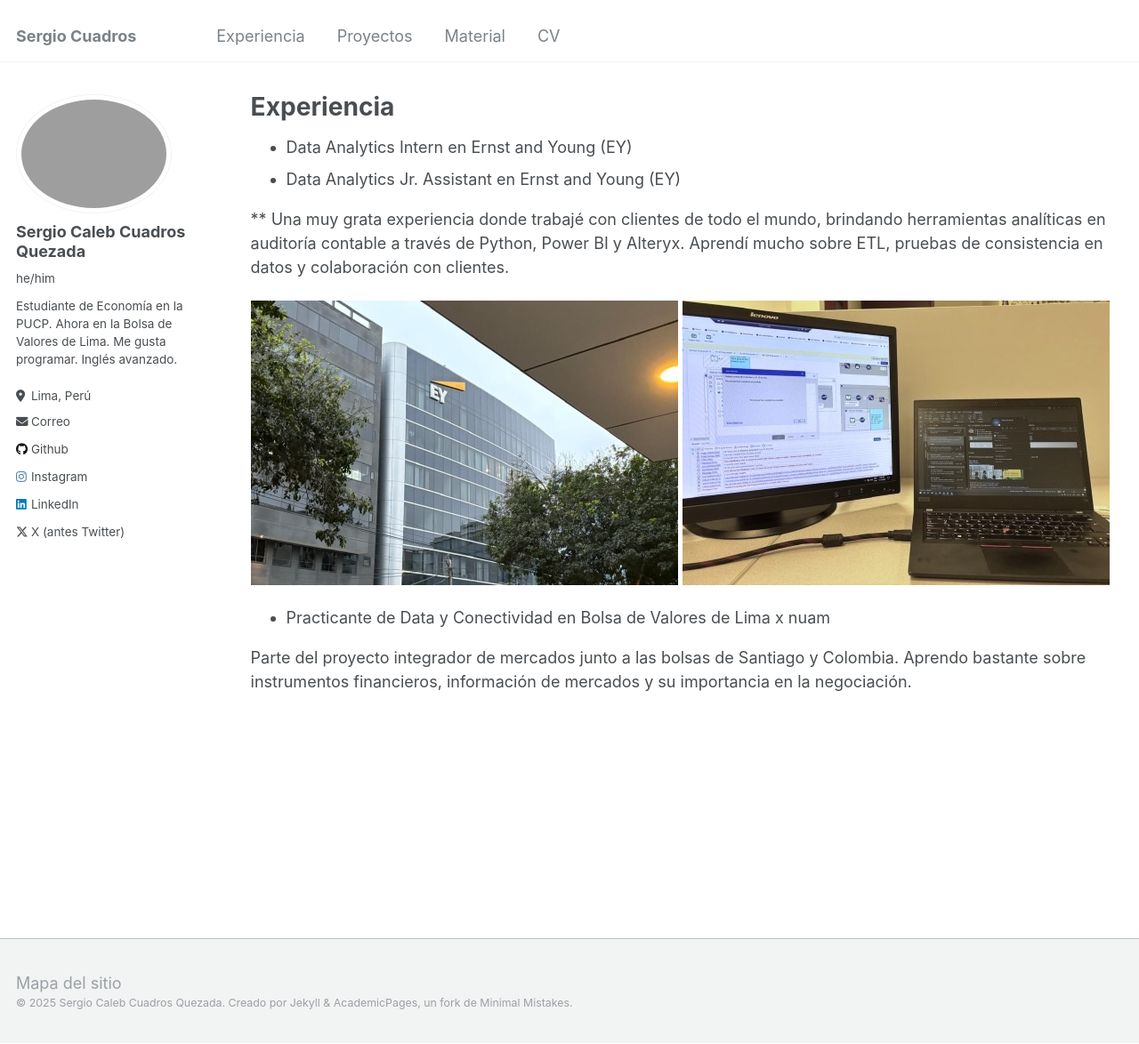
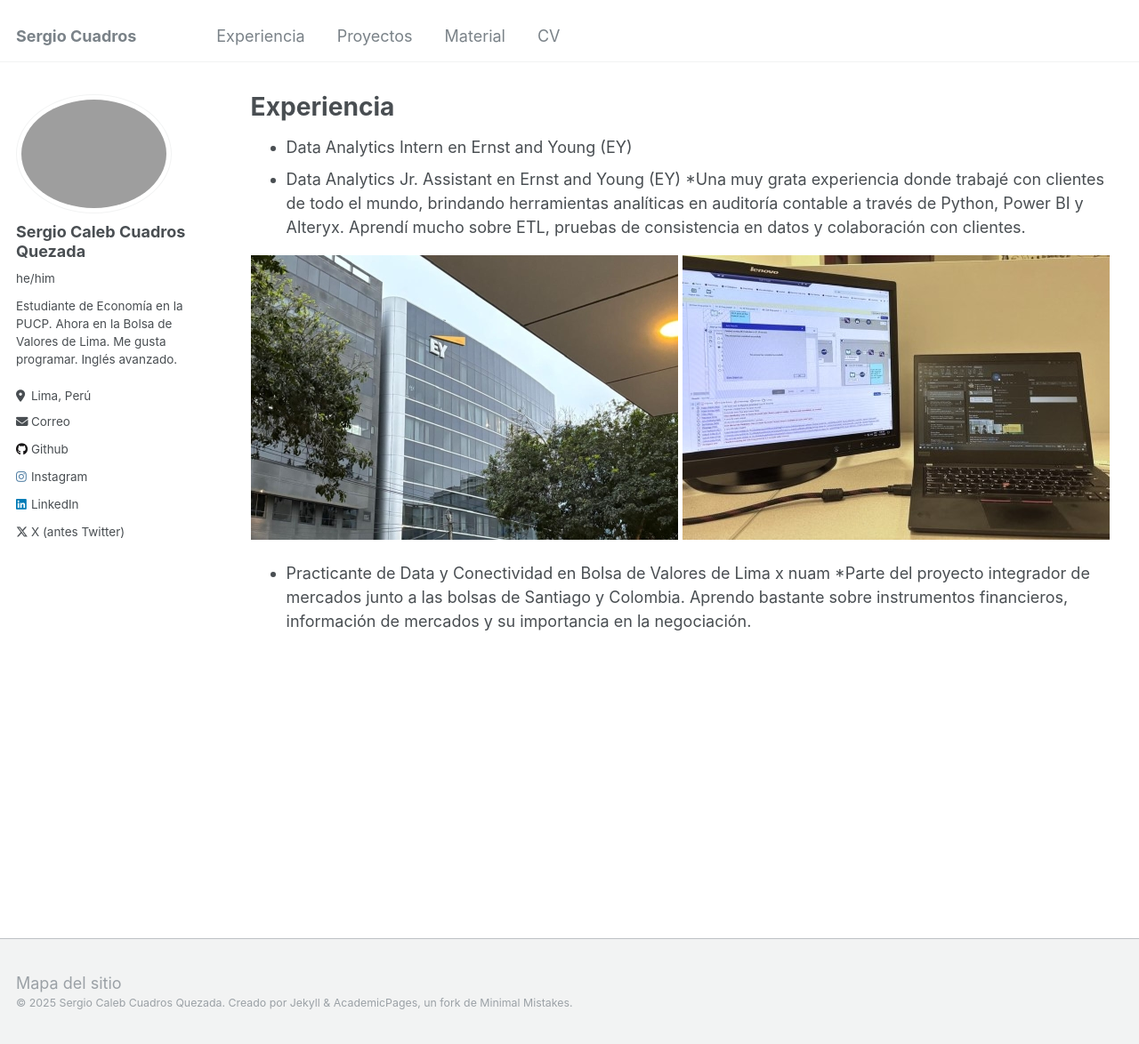
Before and after one commit to sergiocuadrosq/sergiocuadrosq.github.io, a Jekyll site: the page built from _pages/experience.md, in a window 1280 px wide and 1174 px high. Shown: the whole window at 89% size. Built offline with Jekyll 4.4.1, drawn with Linux system fonts in a browser that asks for light colours.

```diff
--- a/_pages/experience.md
+++ b/_pages/experience.md
@@ -8,12 +8,10 @@ author_profile: true
 
 * Data Analytics Intern en Ernst and Young (EY)
 * Data Analytics Jr. Assistant en Ernst and Young (EY)
-
-** Una muy grata experiencia donde trabajé con clientes de todo el mundo, brindando herramientas analíticas en auditoría contable a través de Python, Power BI y Alteryx. Aprendí mucho sobre ETL, pruebas de consistencia en datos y colaboración con clientes.
+  *Una muy grata experiencia donde trabajé con clientes de todo el mundo, brindando herramientas analíticas en auditoría contable a través de Python, Power BI y Alteryx. Aprendí mucho sobre ETL, pruebas de consistencia en datos y colaboración con clientes.
 
 ![ey_1](/images/ey_1.jpg)
 ![ey_2](/images/ey_2.jpg)
 
 * Practicante de Data y Conectividad en Bolsa de Valores de Lima x nuam
-
-Parte del proyecto integrador de mercados junto a las bolsas de Santiago y Colombia. Aprendo bastante sobre instrumentos financieros, información de mercados y su importancia en la negociación.
+  *Parte del proyecto integrador de mercados junto a las bolsas de Santiago y Colombia. Aprendo bastante sobre instrumentos financieros, información de mercados y su importancia en la negociación.
```
